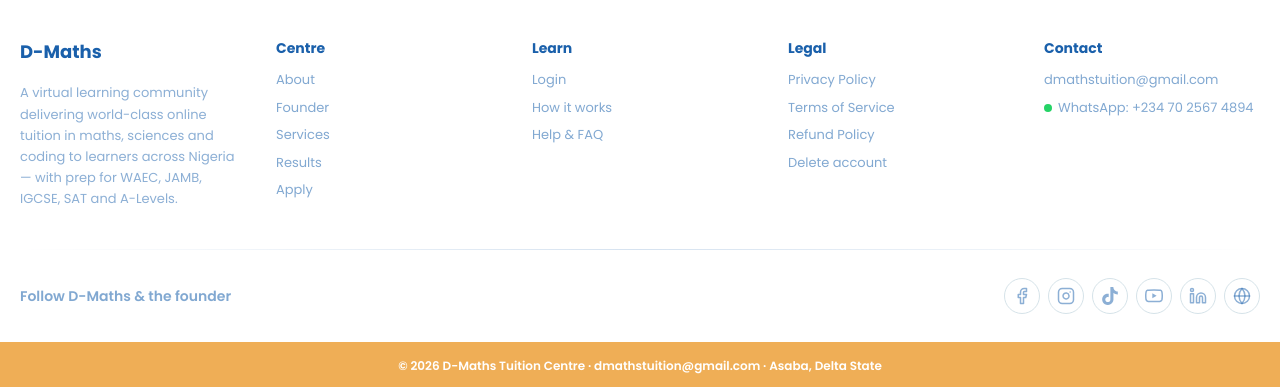
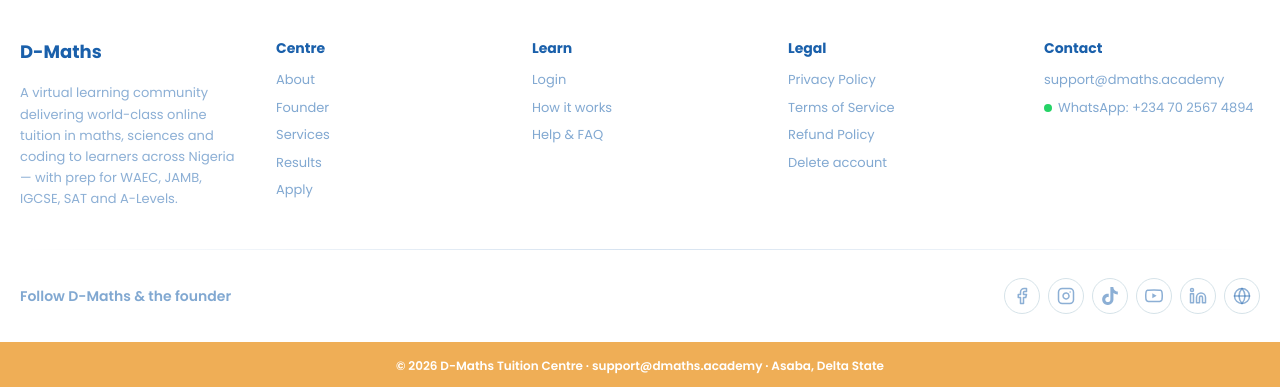
Before and after one commit to dmathstuition/dmaths, a Next.js app: page / in a window 1280 px wide. Shown: the part 5630-6017 px from the top of the page. Built offline with nearby package versions, Linux system fonts and the light colour scheme; no server answers.

Commit message:
Update contact email in footer and contact section

```diff
--- a/app/page.tsx
+++ b/app/page.tsx
@@ -525,8 +525,8 @@
             <h4 className="font-display text-sm font-bold text-ink">Contact</h4>
             <ul className="mt-3 space-y-2 text-[13px] text-ink/55">
               <li>
-                <a href="mailto:dmathstuition@gmail.com" className="hover:text-gold-deep">
-                  dmathstuition@gmail.com
+                <a href="mailto:support@dmaths.academy" className="hover:text-gold-deep">
+                  support@dmaths.academy
                 </a>
               </li>
               <li>
@@ -548,7 +548,7 @@
           </div>
         </div>
         <div className="bg-gold py-4 text-center text-xs font-semibold text-white">
-          © {new Date().getFullYear()} D-Maths Tuition Centre · dmathstuition@gmail.com · Asaba, Delta State
+          © {new Date().getFullYear()} D-Maths Tuition Centre · support@dmaths.academy · Asaba, Delta State
         </div>
       </footer>
 
```
